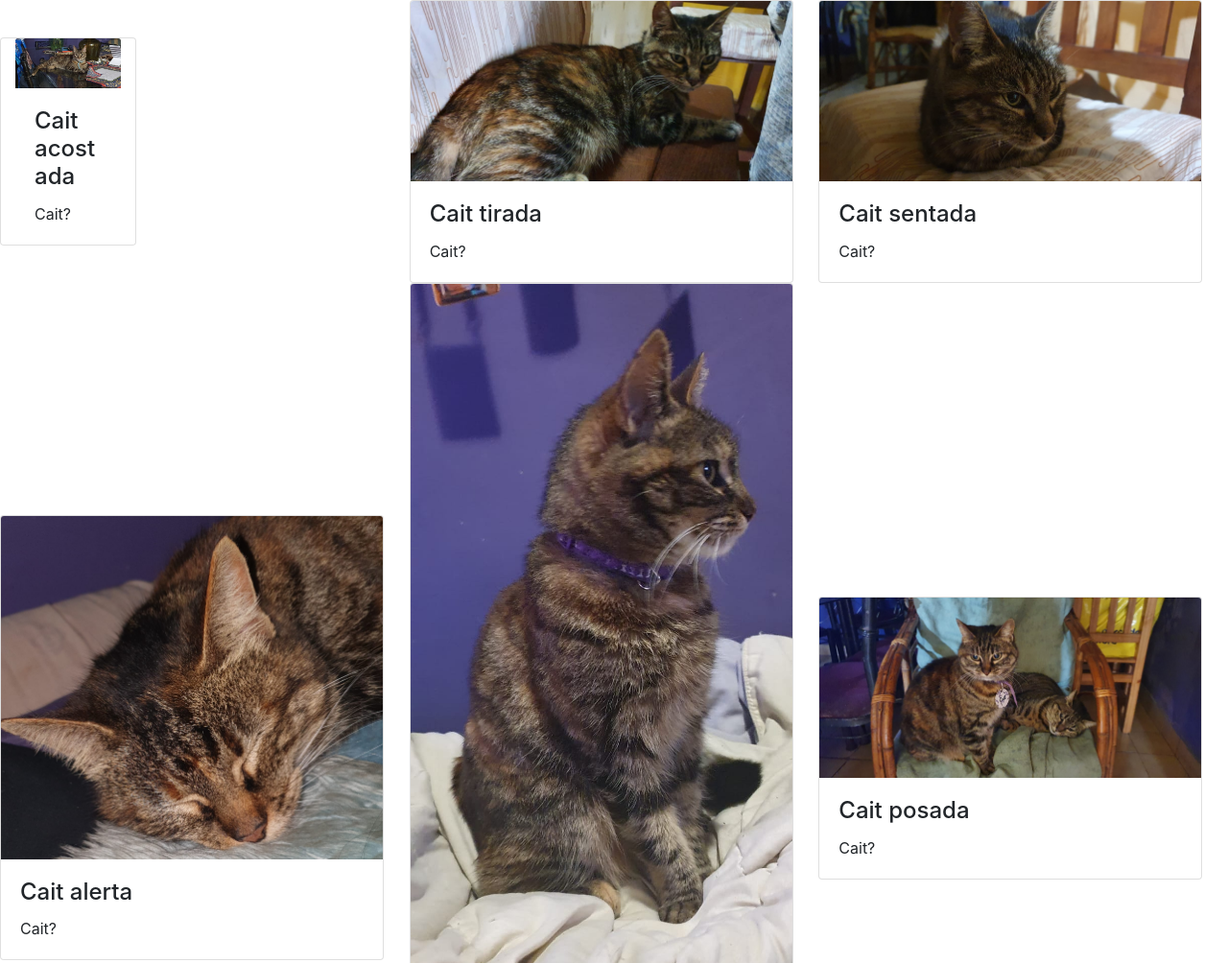
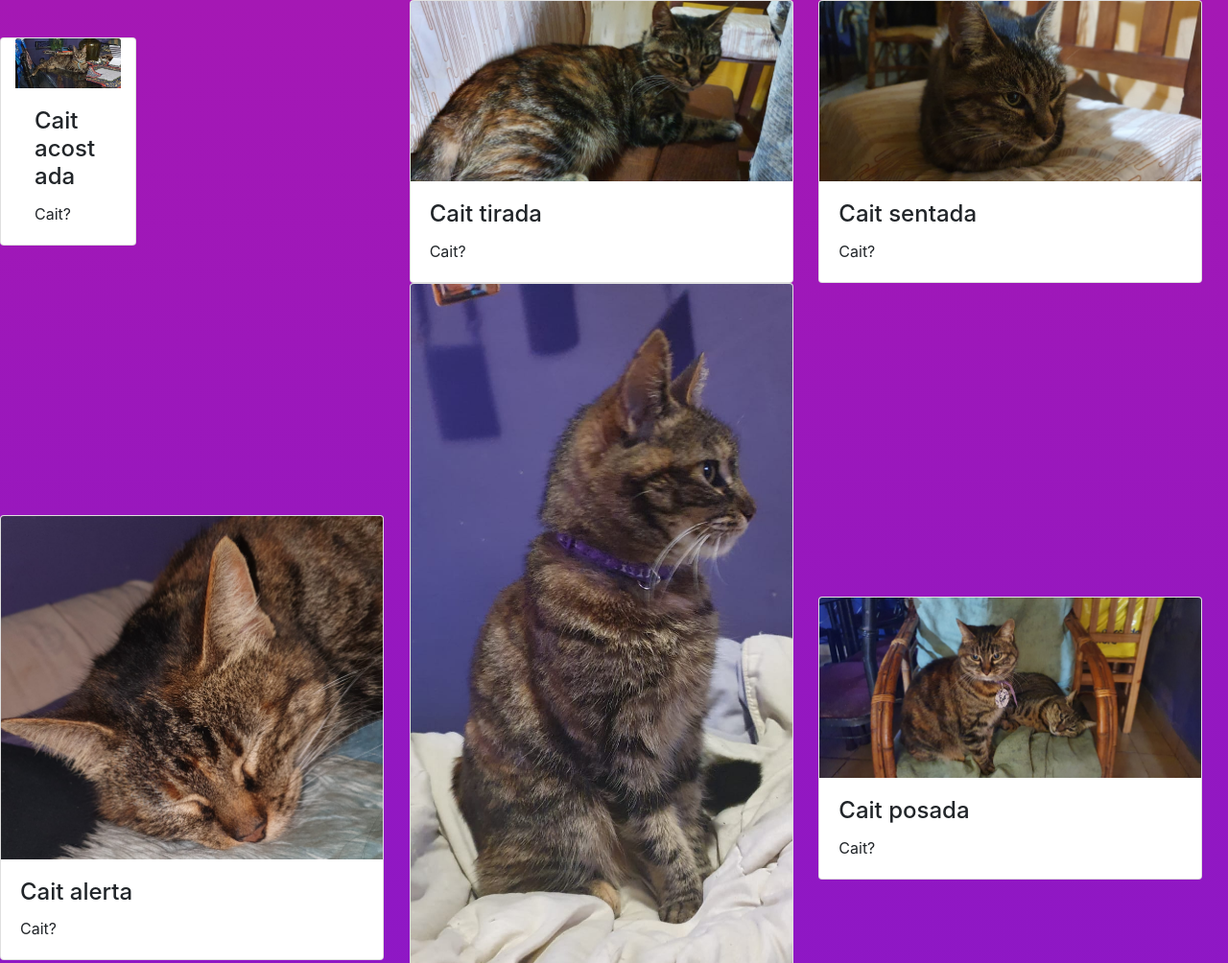
Before and after one commit to edledesma/personalsite, a plain HTML site: page index.html in a window 1280 px wide. Shown: the top 1004 px of the page at 96% size. Drawn offline with nearby package versions, Linux system fonts and the light colour scheme.

Commit message:
Background

```diff
--- a/css/style.css
+++ b/css/style.css
@@ -2,9 +2,6 @@ img{
     max-width: 400px;
     max-height: 2000px;
 }
-
-
-
 .card-container{
     display: grid;
     align-items: center;
@@ -14,3 +11,6 @@ img{
     "card card card"
     "card card card"
 }
+main{
+    background: linear-gradient(0deg, rgba(2,0,36,1) 0%, rgba(126,23,209,1) 21%, rgba(165,24,180,1) 100%);
+}
```
